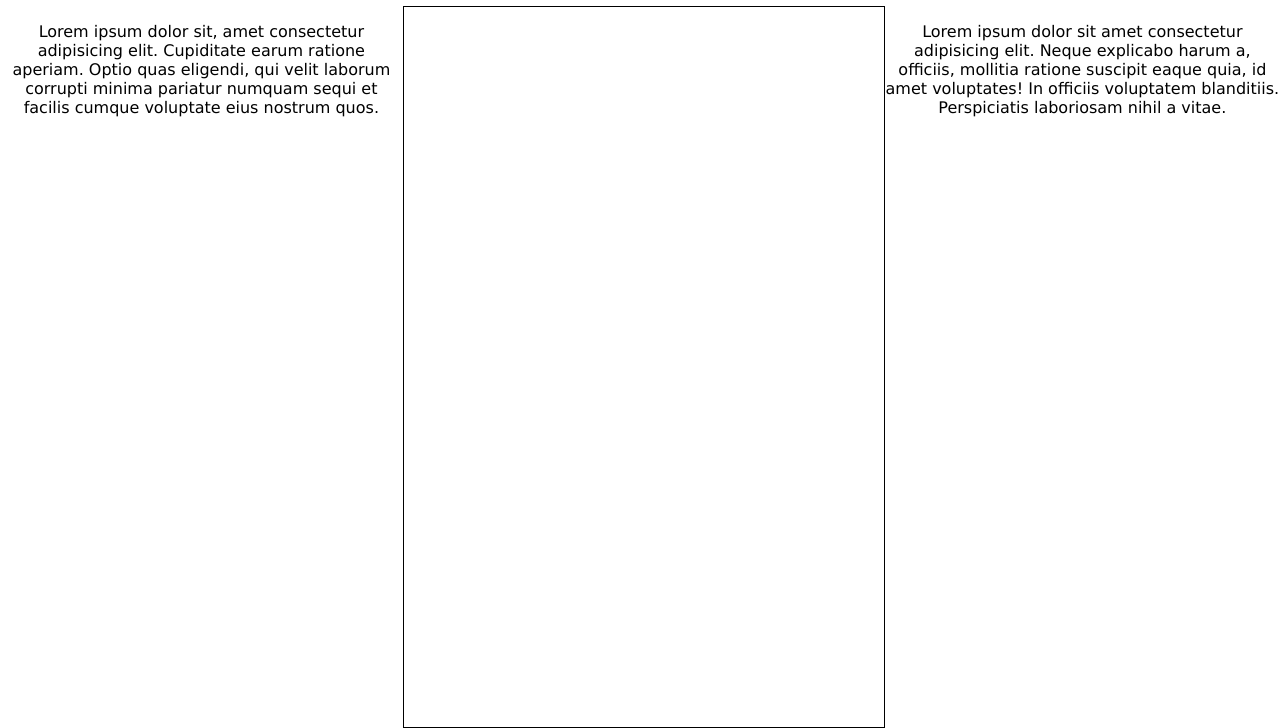
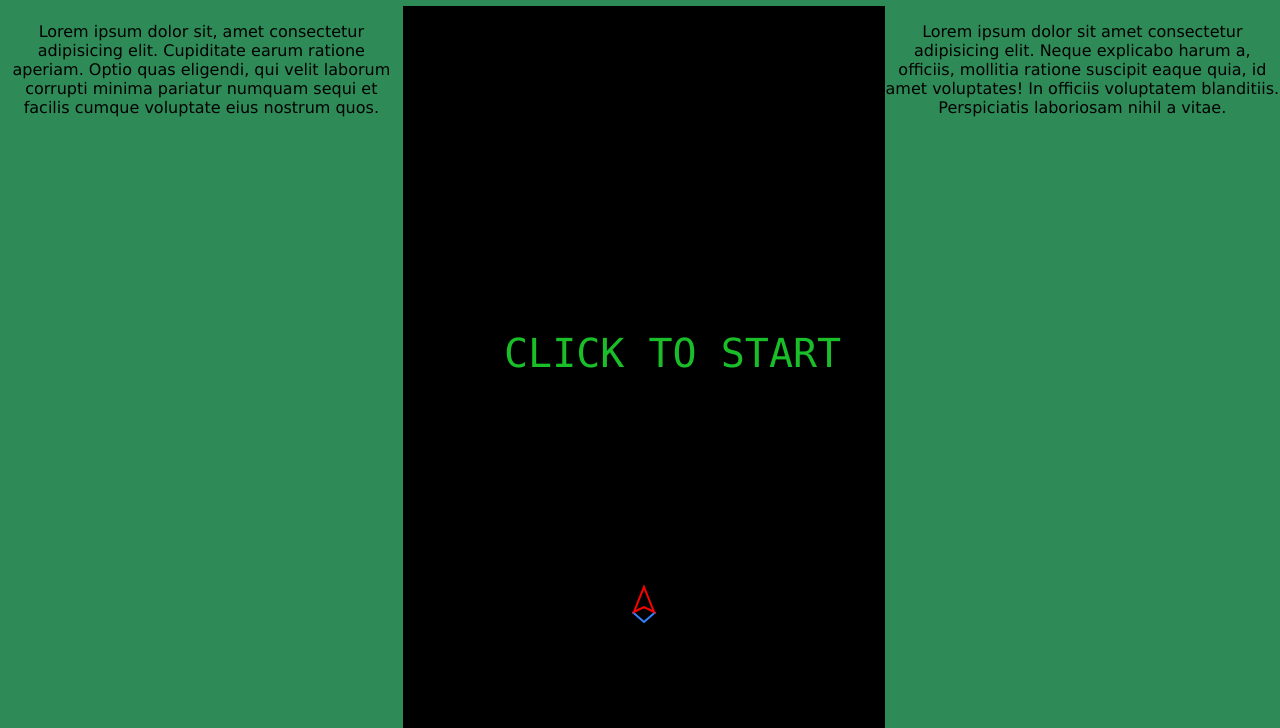
Before and after one commit to cs20-oliverlo/epic-space-shooter-cs20project1, a plain HTML site: page index.html in a window 1280 px wide. Shown: the part 75-803 px from the top of the page. Drawn offline with Linux system fonts and the light colour scheme.

Commit message:
Set up game states and started drawing player and start screen.

```diff
--- a/index.html
+++ b/index.html
@@ -9,6 +9,8 @@
 
     <link rel="stylesheet" href="style.css" />
     <script defer src="js/main.js"></script>
+    <script src="js/function.js"></script>
+    <script src="js/random-library.js"></script>
   </head>
 
   <body>
--- /dev/null
+++ b/js/function.js
@@ -0,0 +1,74 @@
+function drawStart() {
+    drawMainComponents();
+
+    // Start Text
+    ctx.font = "40px Consolas";
+    ctx.fillStyle = "rgb(25, 190, 40)";
+    ctx.fillText("CLICK TO START", 100, cnv.height / 2)
+}
+
+function runGame() {
+
+}
+
+function pauseGame() {
+
+}
+
+function drawGameOver() {
+
+}
+
+function drawMainComponents() {
+    // Background
+    ctx.fillStyle = "black";
+    ctx.fillRect(0, 0, cnv.width, cnv.height);
+
+    drawPlayer();
+}
+
+function drawPlayer() {
+    ctx.lineWidth = 2;
+    ctx.strokeStyle = "rgb(50, 130, 255)";
+    ctx.beginPath();
+    ctx.moveTo(11.5 + player[0].x, 25 + player[0].y);
+    ctx.lineTo(0 + player[0].x, 35 + player[0].y);
+    ctx.lineTo(-11.5 + player[0].x, 25 + player[0].y);
+    ctx.stroke();
+
+    ctx.lineWidth = 2;
+    ctx.strokeStyle = "red";
+    ctx.beginPath();
+    ctx.moveTo(0 + player[0].x, 0 + player[0].y);
+    ctx.lineTo(10 + player[0].x, 25 + player[0].y);
+    ctx.lineTo(0 + player[0].x, 20 + player[0].y);
+    ctx.lineTo(-10 + player[0].x, 25 + player[0].y);
+    ctx.closePath(); // Go back to start
+    ctx.stroke();
+}
+
+function newPlayer(xP, yP, xVelP, yVelP, shootP, upP, leftP, rightP, downP) {
+    return {
+        x: xP,
+        y: yP,
+        xVel: xVelP,
+        yVel: yVelP,
+        shoot: shootP,
+        up: upP,
+        left: leftP,
+        right: rightP,
+        down: downP
+    }
+}
+
+function reset() {
+    state = "start";
+
+    camera = {
+        x: 0,
+        y: 0
+    };
+
+    player = [];
+    player.push(newPlayer(cnv.width / 2, 580, 5, 5, false, false, false, false, false));
+}
--- a/js/main.js
+++ b/js/main.js
@@ -3,3 +3,89 @@ let cnv = document.getElementById("my-canvas");
 let ctx = cnv.getContext("2d");
 cnv.width = 480;
 cnv.height = 720;
+
+// Global Variables (Once)
+// Do images, audio, and stuff here
+
+let mouseIsPressed = false;
+
+// Global Variables (Reset)
+let state;
+let camera;
+let player;
+reset();
+
+// Draw Function
+window.addEventListener("load", draw);
+
+function draw() {
+    if (state === "start") {
+        drawStart();
+    } else if (state === "gameon") {
+        runGame();
+    } else if (state === "gamepause") {
+        pauseGame();
+    } else if (state === "gameover") {
+        drawGameOver();
+    }
+
+    // Request Animation Frame
+    requestAnimationFrame(draw);
+}
+
+// Event Stuff
+document.addEventListener("mousedown", mousedownHandler);
+document.addEventListener("mouseup", mouseupHandler);
+document.addEventListener("keydown", keydownHandler);
+document.addEventListener("keyup", keyupHandler);
+
+function mousedownHandler() {
+    mouseIsPressed = true;
+}
+
+function mouseupHandler() {
+    mouseIsPressed = false;
+}
+
+function keydownHandler(event) {
+    if (event.code === "KeyW") {
+
+    }
+    if (event.code === "KeyA") {
+
+    }
+    if (event.code === "KeyD") {
+
+    }
+    if (event.code === "KeyS") {
+
+    }
+    if (event.code === "Space") {
+
+    }
+    if (event.code === "ShiftLeft") {
+
+    }
+}
+
+
+function keyupHandler(event) {
+    if (event.code === "KeyW") {
+
+    }
+    if (event.code === "KeyA") {
+
+    }
+    if (event.code === "KeyD") {
+
+    }
+    if (event.code === "KeyS") {
+
+    }
+    if (event.code === "Space") {
+
+    }
+    if (event.code === "ShiftLeft") {
+
+    }
+}
--- /dev/null
+++ b/js/random-library.js
@@ -0,0 +1,16 @@
+// random library
+
+// Return a random decimal b/t low (inclusive) and high (exclusive)
+function randomDec(low, high) {
+    return Math.random() * (high - low) + low;
+}
+
+// Return a random integer b/t low (inclusive) and high (exclusive)
+function randomInt(low, high) {
+    return Math.floor(randomDec(low, high));
+}
+
+// Return a random rgb color- 'rgb(__, __, __)'
+function randomRGB() {
+    return `rgb(${randomInt(0, 256)}, ${randomInt(0, 256)}, ${randomInt(0, 256)})`
+}
--- a/style.css
+++ b/style.css
@@ -1,6 +1,7 @@
 body {
     font-family: Verdana, Geneva, Tahoma, sans-serif;
     margin: auto;
+    background-color: seagreen;
 }
 
 .center {
```
